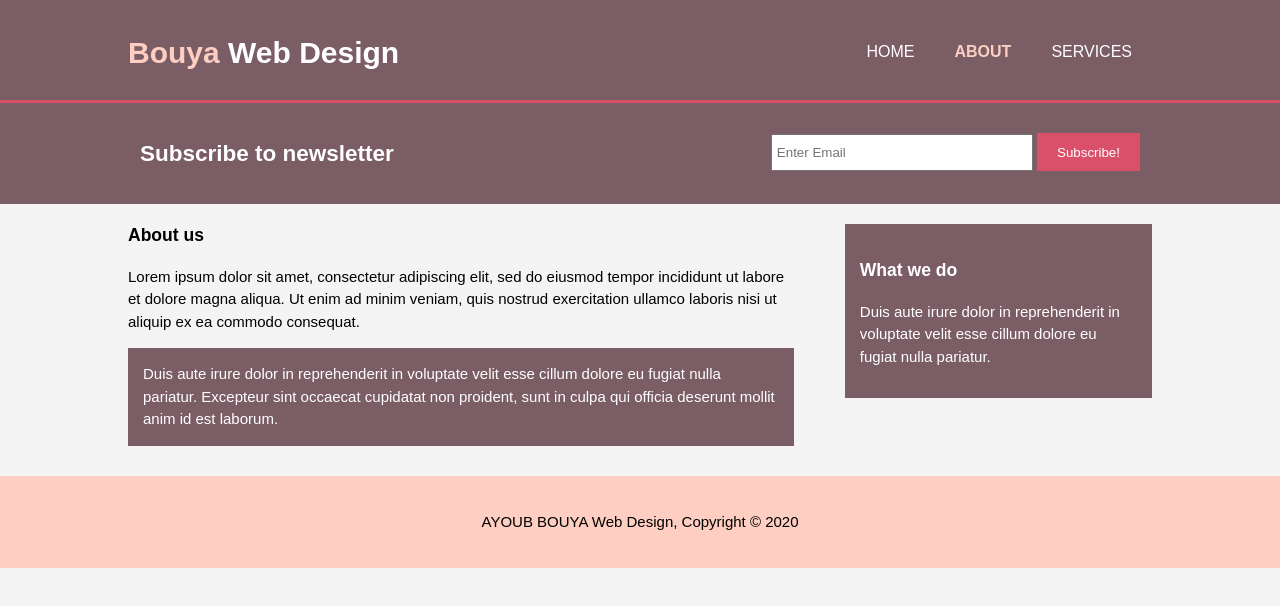
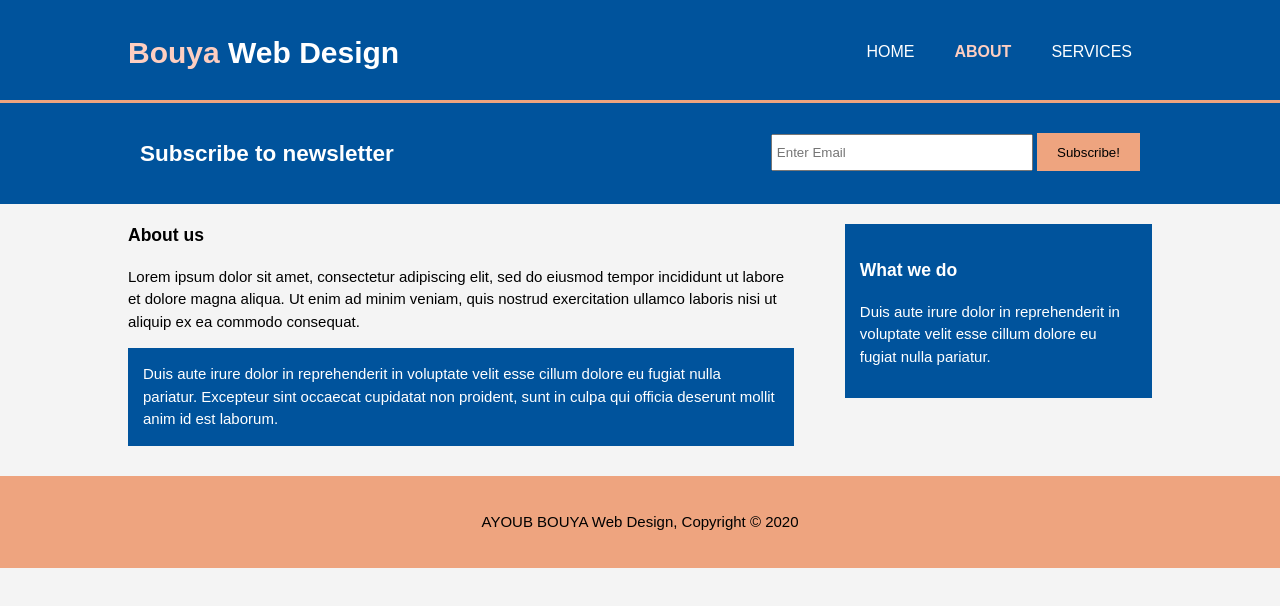
Before and after one commit to ayoubbouya/BouyaWebDesign, a plain HTML site: page about.html in a window 1280 px wide. Drawn offline with Linux system fonts and the light colour scheme.

Commit message:
Update style.css

```diff
--- a/css/style.css
+++ b/css/style.css
@@ -23,18 +23,18 @@ ul{
 
 .button_1{
 	height: 38px;
-	background:#da506a;
+	background:#EEA47FFF;
 	border:0;
 	padding-left: 20px;
 	padding-right: 20px;
-	color: #ffffff;
+	color: black;
 
 
 }
 
 .dark{
 	padding: 15px;
-	background:#7b5d65;
+	background:#00539CFF;
 	color: #ffffff;
 	margin-top: 10px;
 	margin-bottom: 10px;
@@ -45,11 +45,11 @@ ul{
 /* header */
 
 header{
-	background:#7b5d65;
+	background:#00539CFF;
 	color: #ffffff;
 	padding-top: 30px;
 	min-height: 70px;
-	border-bottom: #da506a 3px solid;
+	border-bottom: #EEA47FFF 3px solid;
 
 }
 
@@ -122,7 +122,7 @@ header a:hover{
 #newsletter{
 	padding: 15px;
 	color: #ffffff;
-	background:#7b5d65;
+	background:#00539CFF;
 }
 
 #newsletter h1{
@@ -193,7 +193,7 @@ footer{
 	padding: 20px;
 	margin-top: 20px;
 	color: black;
-	background-color: #fdcec1;
+	background-color: #EEA47FFF;
 	text-align:center;
 
 }
```
